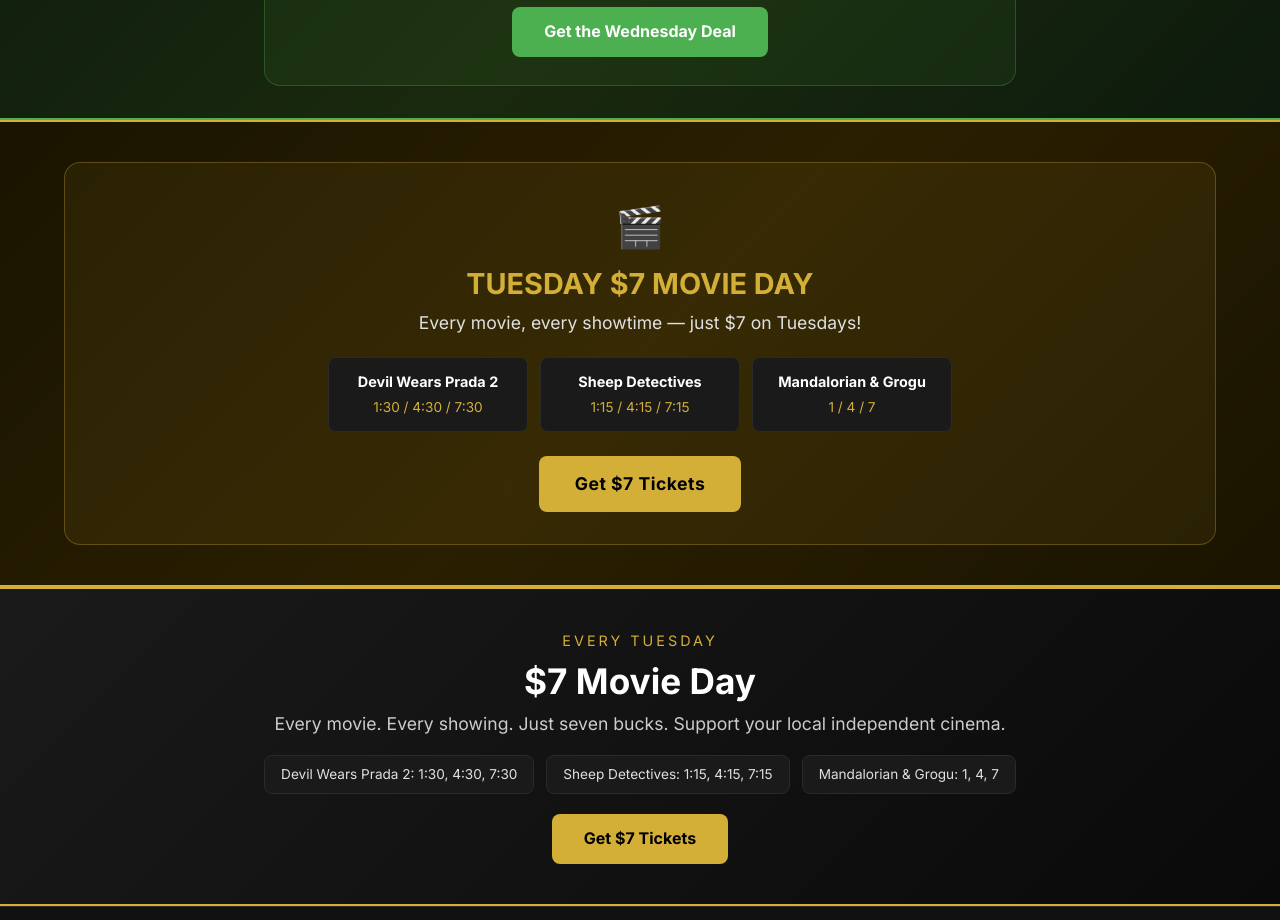
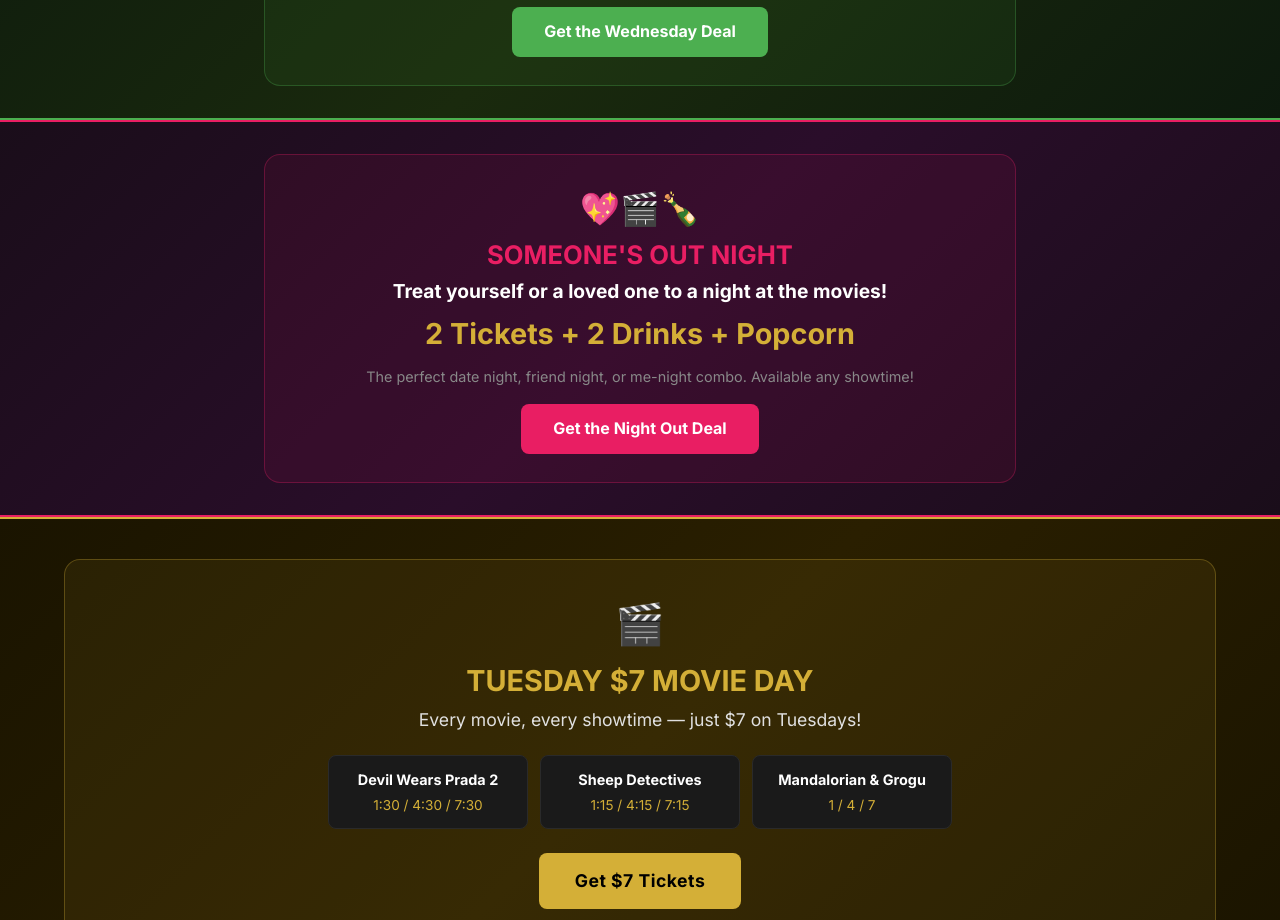
Before and after one commit to lighthousecinemapg-cyber/lighthouse-cinema, a Next.js app: page / in a window 1280 px wide. Shown: the part 1900-2820 px from the top of the page. Built offline with nearby package versions, Linux system fonts and the light colour scheme.

Commit message:
Add Someone's Out Night promo with Square link 9mEJz9qA

```diff
--- a/app/page.js
+++ b/app/page.js
@@ -533,6 +533,20 @@ export default function HomePage() {
             </div>
           </section>
 
+          {/* SOMEONE'S OUT NIGHT SPECIAL */}
+          <section style={{ padding: '32px 0', background: 'linear-gradient(135deg, #1a0d1a 0%, #2a0d2a 50%, #1a0d1a 100%)', borderTop: '2px solid #E91E63', borderBottom: '2px solid #E91E63' }}>
+            <div style={{ maxWidth: 800, margin: '0 auto', padding: '0 24px', textAlign: 'center' }}>
+              <div style={{ background: 'rgba(233,30,99,0.08)', borderRadius: 16, padding: '28px 24px', border: '1px solid rgba(233,30,99,0.3)' }}>
+                <div style={{ fontSize: '2rem', marginBottom: 6 }}>{'💖🎬🍾'}</div>
+                <h2 style={{ fontSize: '1.6rem', fontWeight: 800, color: '#E91E63', marginBottom: 6 }}>SOMEONE'S OUT NIGHT</h2>
+                <p style={{ color: '#fff', fontSize: '1.2rem', fontWeight: 700, marginBottom: 4 }}>Treat yourself or a loved one to a night at the movies!</p>
+                <p style={{ color: gold, fontSize: '1.8rem', fontWeight: 800, marginBottom: 8 }}>2 Tickets + 2 Drinks + Popcorn</p>
+                <p style={{ color: textMuted, fontSize: '0.9rem', marginBottom: 16 }}>The perfect date night, friend night, or me-night combo. Available any showtime!</p>
+                <a href={'https://square.link/u/9mEJz9qA'} target="_blank" rel="noopener noreferrer" style={{ display: 'inline-flex', padding: '12px 32px', background: '#E91E63', color: '#fff', borderRadius: 8, fontSize: '1rem', fontWeight: 700, textDecoration: 'none' }}>Get the Night Out Deal</a>
+              </div>
+            </div>
+          </section>
+
 
 
           {/* TUESDAY $7 MOVIE DAY BANNER */}
```
